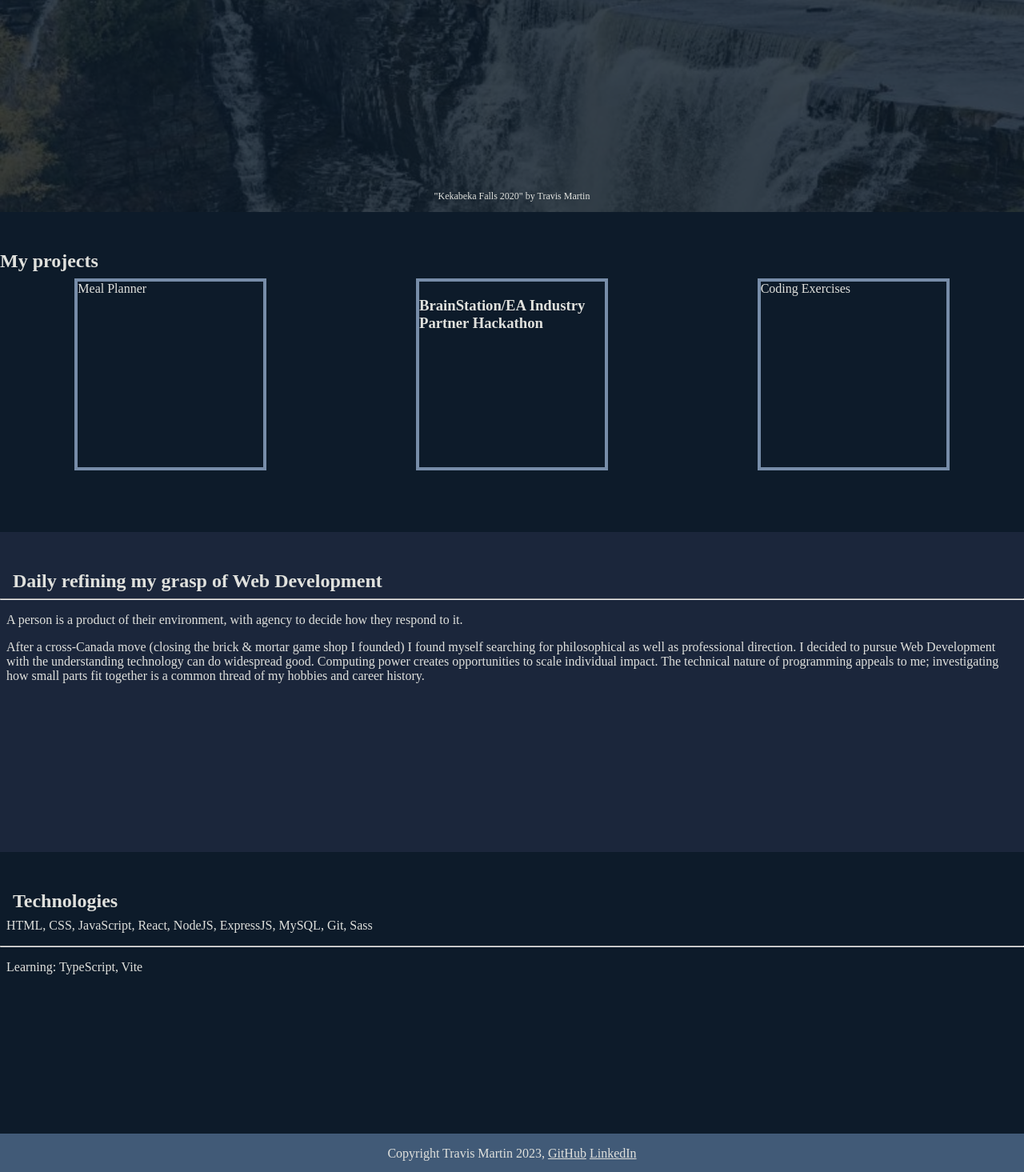
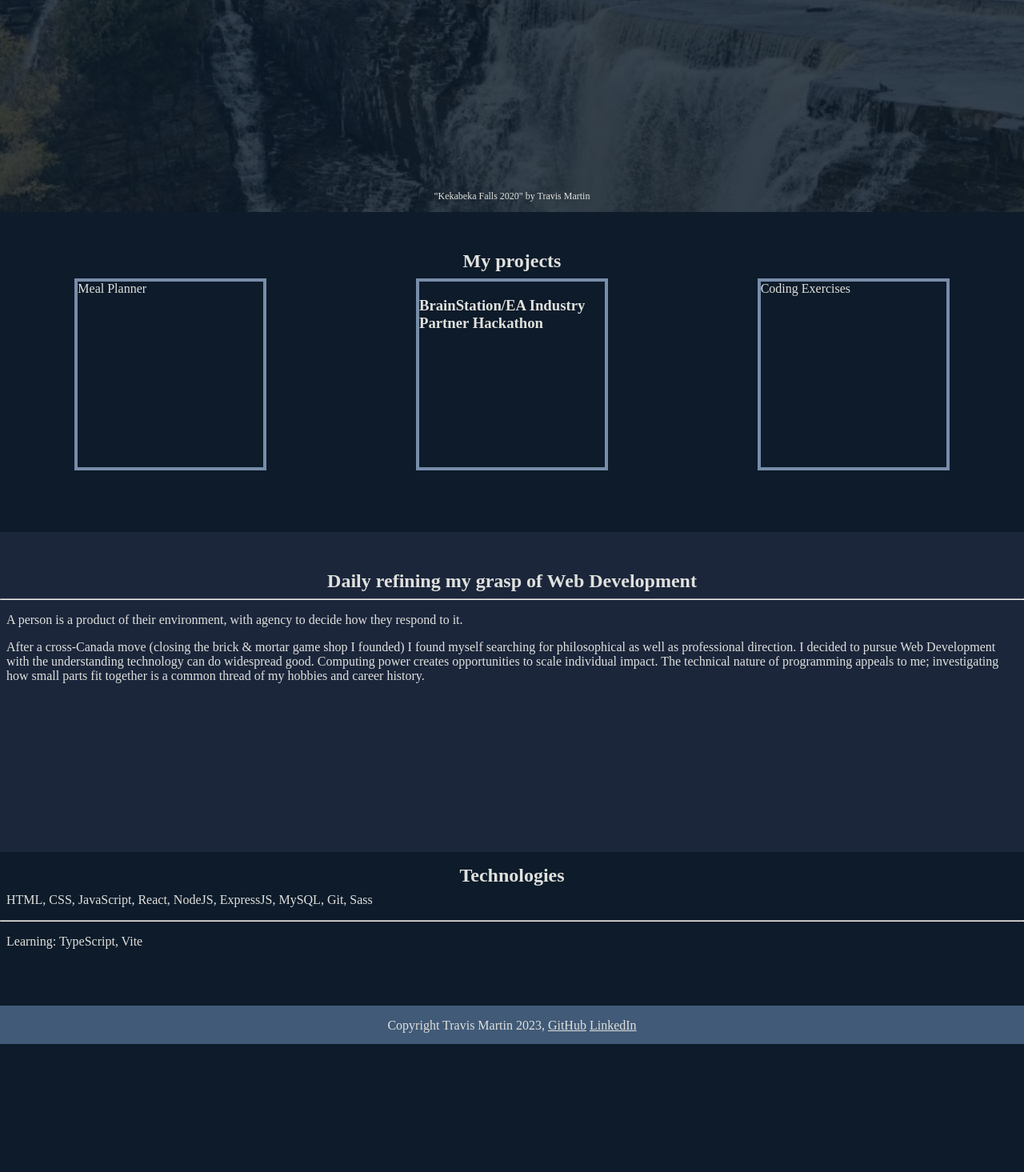
Before and after one commit to trvsm/travis-martin-portfolio, a React (Vite) app: page / in a window 1280 px wide. Shown: the part 535-2000 px from the top of the page at 80% size. After the commit the page ends 1840 px from the top, so only its background shows below. Built offline with nearby package versions, Linux system fonts and the light colour scheme.

Commit message:
test & correct native mobile styles
<body>

Issue #

```diff
--- a/index.html
+++ b/index.html
@@ -2,7 +2,7 @@
 <html lang="en">
   <head>
     <meta charset="UTF-8" />
-    <link rel="icon" type="image/svg+xml" href="./public/1F1F9.svg" />
+    <link rel="icon" type="image/svg+xml" href="/1F1F9.svg" />
     <meta name="viewport" content="width=device-width, initial-scale=1.0" />
     <title>Travis Martin: Developing Developer</title>
   </head>
--- a/package.json
+++ b/package.json
@@ -5,6 +5,7 @@
   "type": "module",
   "scripts": {
     "dev": "vite",
+    "dev-network": "vite --host",
     "build": "vite build",
     "preview": "vite preview"
   },
--- a/src/components/elevatorBio/elevatorBio.scss
+++ b/src/components/elevatorBio/elevatorBio.scss
@@ -3,7 +3,7 @@
 
 .elevator {
   &__container {
-    height: 50vh;
+    min-height: 50vh;
     background-color: $light-background;
   }
   &__title {
--- a/src/components/header/header.scss
+++ b/src/components/header/header.scss
@@ -19,8 +19,10 @@
     padding: 0.5rem;
     list-style-type: none;
   }
-  &__logo{font-size: 1.5rem;
-  padding-left: 1rem;}
+  &__logo {
+    font-size: 1.5rem;
+    padding-left: 1rem;
+  }
 }
 
 .menu {
@@ -44,6 +46,7 @@
   flex-direction: column;
   justify-content: center;
   align-items: center;
+  padding-right: 1rem;
 }
 
 #menu-toggle {
--- a/src/components/hero/hero.scss
+++ b/src/components/hero/hero.scss
@@ -13,6 +13,7 @@
   &__title {
     padding-top: 3rem;
     @include mx.heading;
+    padding-left: 0;
   }
   &__photo {
     font-size: 0.75rem;
--- a/src/components/projects/projects.scss
+++ b/src/components/projects/projects.scss
@@ -6,6 +6,7 @@
   &__title {
     margin: 0;
     padding-top: 3rem;
+    @include mx.heading;
   }
   &__gallery {
     min-width: 80vw;
--- a/src/components/technologies/technologies.scss
+++ b/src/components/technologies/technologies.scss
@@ -3,11 +3,11 @@
 
 .technologies {
   &__container {
-    height: 44vh;
+    min-height: 24vh;
   }
   &__title {
     @include mx.heading;
-    padding-top: 3rem;
+    padding-top: 1rem;
   }
   &__proficient,
   &__learning {
--- a/src/styles/partials/_mixins.scss
+++ b/src/styles/partials/_mixins.scss
@@ -4,5 +4,5 @@
   font-weight: 700;
   color: $primary-text;
   margin: 0;
-  padding-left: 1rem;
+text-align: center;
 }
```
